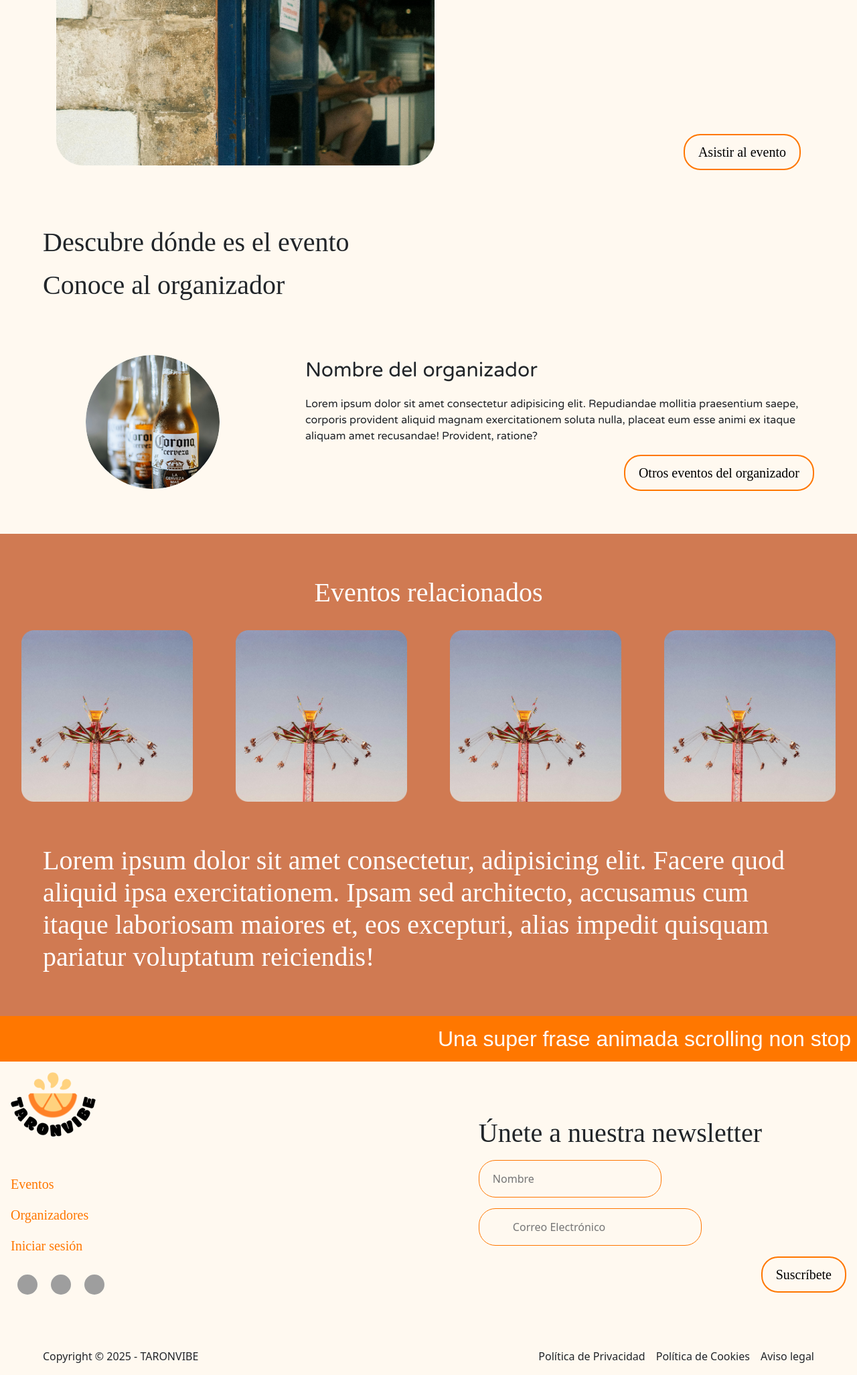
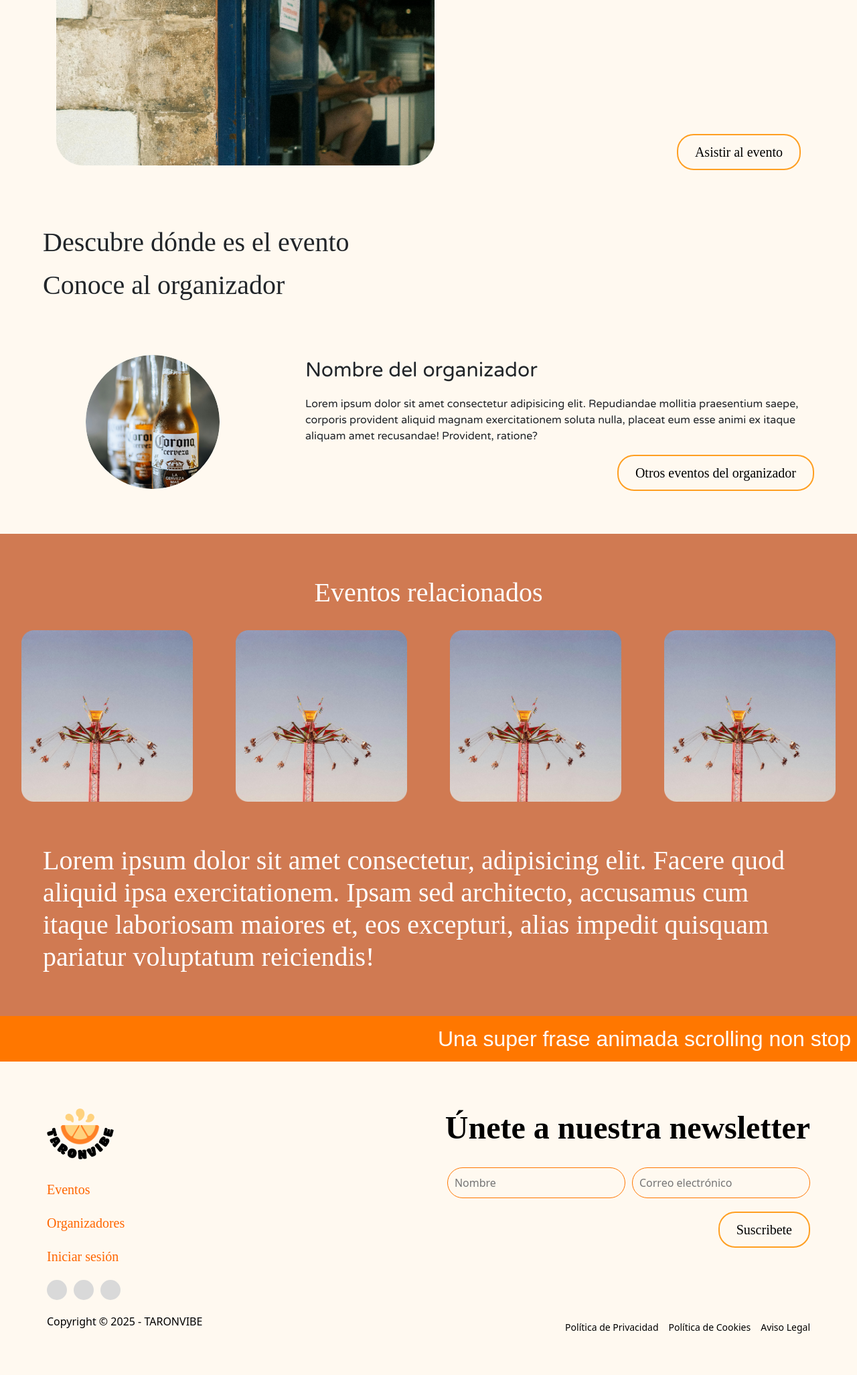
Before and after one commit to QimuDev/Taronvibe, a PHP site: page / in a window 1280 px wide. Shown: the part 464-2517 px from the top of the page at 67% size. After the commit the page ends 2455 px from the top, so only its background shows below. Run offline with PHP 8.4, Linux system fonts and the light colour scheme; some web fonts are replaced; grey boxes are pictures that could not be loaded.

Commit message:
pagina evento footer terminado

```diff
--- a/css/styles.css
+++ b/css/styles.css
@@ -160,11 +160,11 @@ p {
 /* BOTONES */
 .btn-custom {
     /* Hace que el enlace se comporte como un bloque */
-    padding: 10px 20px;
+    padding: 10px 25px;
     color: black;
     /*CAMBIAR */
     background-color: transparent;
-    border: 2px solid var(--secundario);
+    border: 2px solid var(--inicio);
     border-radius: 25px;
     text-decoration: none;
     font-size: 16px;
@@ -293,117 +293,115 @@ p {
 
 /* SECCION FOOTER */
 
-.seccion-footer {
+.footer {
     display: flex;
-    flex-wrap: row;
-    justify-content: center;
-    align-items: center;
-    margin: 1rem;
-    gap: 20%;
+    flex-direction: column;
+    justify-content: space-between;
+    padding: 70px 70px 0px 70px;
+    background-color: var(--background);
+    color: #000;
 }
 
-/* Nav-footer */
-.nav-footer {
-    flex-basis: 40%;
-    display: flex;
-    flex-direction: column;
-    justify-content: center;
+.footer-container {
+    display: grid;
+    grid-template-rows: auto auto;
+    gap: 20px;
 }
 
-.nav-footer img {
-    width: 127px;
-    height: auto;
-    margin-bottom: 3rem;
+.footer-left {
+    grid-column: 1 / 2;
+    grid-row: 1 / 2;
 }
 
-/* Estilos para los botones del footer */
-.btn-footer {
-    font-family: title;
-    font-size: 20px;
-    color: var(--secundario);
-    text-decoration: none;
-    padding: 0.5rem 0;
-    background-color: transparent;
-    cursor: pointer;
-    transition: color 0.3s ease;
-    width: fit-content;
+.footer-right {
+    grid-column: 2 / 3;
+    grid-row: 1 / 2;
+    text-align: right;
 }
 
-.btn-footer:hover {
-    color: var(--inicio);
-}
-
-/* Logos footer */
-.logos-footer {
-    display: flex;
-    margin-top: 20px;
-    margin-bottom: 4rem;
-}
-
-.logo-footer {
-    width: 30px;
-    height: 30px;
-    border-radius: 50%;
-    overflow: hidden;
-    margin: 0 10px;
-}
-
-.logo-footer img {
-    width: 100%;
-    height: 100%;
-    object-fit: cover;
-    width: 100%;
-    height: 100%;
-    object-fit: cover;
-}
-
-/* Form-footer */
-
-.form-footer h1 {
+.footer-right h2 {
+    font-size: 48px;
+    font-weight: bold;
+    text-align: end;
+    margin-top: 0px;
+    margin-bottom: 30px;
     font-family: title;
 }
 
-.form-btn-footer {
+.logo {
+    width: 100px;
+    margin-bottom: 30px;
+}
+
+.footer-links {
+    list-style: none;
+    padding: 0;
+    margin: 0 0 20px;
+}
+
+.footer-links li {
+    margin-bottom: 20px;
+}
+
+.footer-links a {
+    text-decoration: none;
+    color: #FF6600;
+   font-family: title;
+   font-size: 20px;
+}
+
+.footer-social {
+    display: flex;
+    gap: 10px;
+}
+
+.circle {
+    width: 30px;
+    height: 30px;
+    background-color: #D9D9D9;
+    border-radius: 50%;
+}
+
+.newsletter-form {
     display: flex;
     flex-direction: column;
     align-items: flex-end;
-
+    gap: 20px;
 }
 
-.name {
-    padding: 15px 20px;
+.form-input {
+    display: flex;
+    gap: 10px;
+    justify-content: flex-end;
+    width: 70%;
 }
 
-.mail {
-    padding: 15px 50px;
+.input {
+    width: 100%;
+    padding: 10px;
+    border: 1px solid var(--secundario); /* Borde naranja */
+    border-radius: 2rem; /* Esquinas redondeadas */
+    outline: none; /* Quita el contorno azul por defecto */
+    transition: all 0.3s ease-in-out; /* Transición suave */
+    background: transparent;
 }
 
-.form-footer input {
-    background-color: transparent;
-    border: 1px solid var(--secundario);
-    border-radius: 25px;
-    text-decoration: none;
-    font-size: 16px;
-    margin-bottom: 1rem;
-}
-
-.footer {
+.footer-bottom {
     display: flex;
     justify-content: space-between;
     align-items: center;
-    width: 100%;
-    padding: 0 4rem;
-    box-sizing: border-box;
 }
 
-.copy {
-    flex: 1;
-    text-align: left;
+.footer-policies {
+    list-style: none;
+    display: flex;
+    gap: 15px;
+    padding: 0;
+    margin: 0;
 }
 
-.avisos {
-    display: flex;
-    gap: 1rem;
-    justify-content: flex-end;
-    flex: 1;
+.footer-policies a {
+    text-decoration: none;
+    color: #000;
+    font-size: 14px;
 }
--- a/index.html
+++ b/index.html
@@ -116,52 +116,43 @@
         </div>
     </section>
 
-    <section>
-        <div class="seccion-footer">
-            <div class="nav-footer">
-
-                <img src="./img/img-eventos/logo.png">
-
-                <a href="#" class="btn-footer">Eventos</a>
-                <a href="#" class="btn-footer">Organizadores</a>
-                <a href="#" class="btn-footer">Iniciar sesión</a>
-
-                <div class="logos-footer">
-                    <div class="logo-footer">
-                        <img src="./img/img-eventos/logo1.png">
-                    </div>
-                    <div class="logo-footer">
-                        <img src="./img/img-eventos/logo2.png">
-                    </div>
-                    <div class="logo-footer">
-                        <img src="./img/img-eventos/logo3.png">
-                    </div>
-
+    <footer class="footer">
+        <div class="footer-container">
+            <div class="footer-left">
+                <img src="./img/login/taronvibeLogo.png" alt="Logo TaronVibe" class="logo">
+                <ul class="footer-links">
+                    <li><a href="#">Eventos</a></li>
+                    <li><a href="#">Organizadores</a></li>
+                    <li><a href="#">Iniciar sesión</a></li>
+                </ul>
+                <div class="footer-social">
+                    <span class="circle"></span>
+                    <span class="circle"></span>
+                    <span class="circle"></span>
                 </div>
             </div>
-
-            <div class="form-btn-footer">
-                <div class="form-footer">
-                    <h1>Únete a nuestra newsletter</h1>
-                    <input class="name" type="text" placeholder="Nombre">
-                    <input class="mail" type="text" placeholder="Correo Electrónico">
-                </div>
-                <a href="#" class="btn-custom">Suscríbete</a>
+            <div class="footer-right">
+                <h2>Únete a nuestra newsletter</h2>
+                <form class="newsletter-form">
+                    <div class="form-input">
+                        <input type="text" placeholder="Nombre" class="input">
+                        <input type="email" placeholder="Correo electrónico" class="input">
+                    </div>
+                    <div class="form-btn">
+                        <button type="submit" class="btn-custom">Suscribete</button>
+                    </div>
+                </form>
             </div>
         </div>
-
-        <div class="footer">
-            <div class="copy">
-                <p>Copyright © 2025 - TARONVIBE</p>
-            </div>
-            <div class="avisos">
-                <p>Política de Privacidad</p>
-                <p>Política de Cookies</p>
-                <p>Aviso legal</p>
-            </div>
+        <div class="footer-bottom">
+            <p>Copyright © 2025 - TARONVIBE</p>
+            <ul class="footer-policies">
+                <li><a href="#">Política de Privacidad</a></li>
+                <li><a href="#">Política de Cookies</a></li>
+                <li><a href="#">Aviso Legal</a></li>
+            </ul>
         </div>
-    </section>
-
+    </footer>
 </body>
 
 </html>
```
